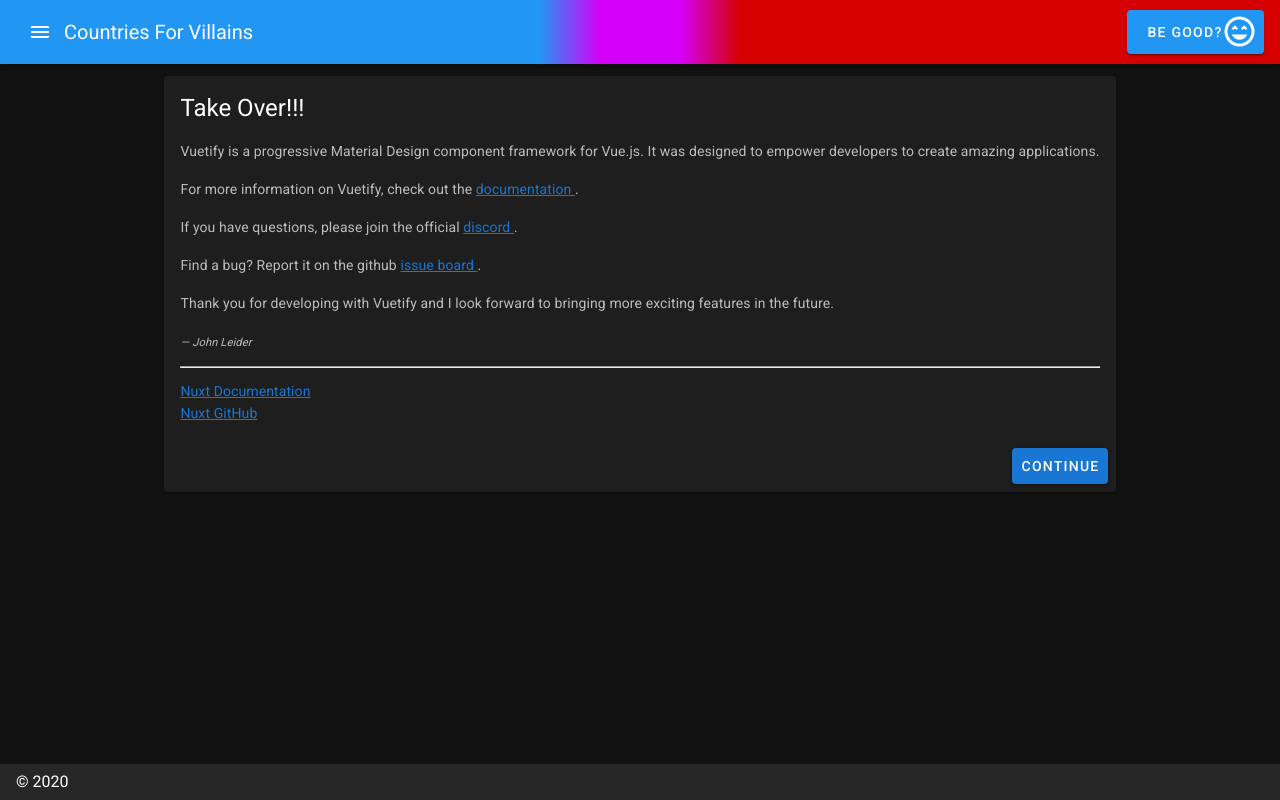
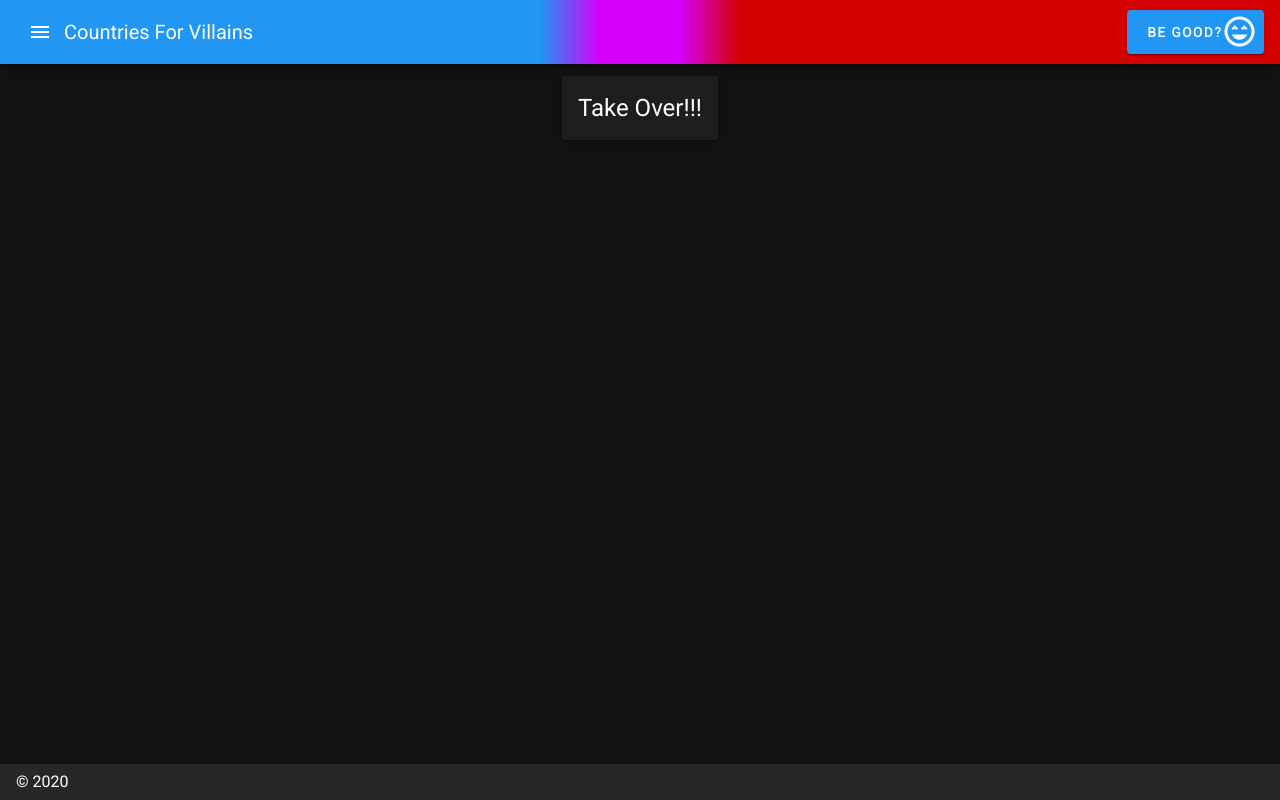
Before and after one commit to Githubpoozas/countries-for-villains, a Nuxt app: page /evil in a window 1280 px wide. Built offline with nearby package versions, Linux system fonts and the light colour scheme.

Commit message:
remove content in evil index, before firebase

```diff
--- a/pages/evil/index.vue
+++ b/pages/evil/index.vue
@@ -5,74 +5,7 @@
         <v-card-title class="headline">
           Take Over!!!
         </v-card-title>
-        <v-card-text>
-          <p>
-            Vuetify is a progressive Material Design component framework for
-            Vue.js. It was designed to empower developers to create amazing
-            applications.
-          </p>
-          <p>
-            For more information on Vuetify, check out the
-            <a
-              href="https://vuetifyjs.com"
-              target="_blank"
-              rel="noopener noreferrer"
-            >
-              documentation </a
-            >.
-          </p>
-          <p>
-            If you have questions, please join the official
-            <a
-              href="https://chat.vuetifyjs.com/"
-              target="_blank"
-              rel="noopener noreferrer"
-              title="chat"
-            >
-              discord </a
-            >.
-          </p>
-          <p>
-            Find a bug? Report it on the github
-            <a
-              href="https://github.com/vuetifyjs/vuetify/issues"
-              target="_blank"
-              rel="noopener noreferrer"
-              title="contribute"
-            >
-              issue board </a
-            >.
-          </p>
-          <p>
-            Thank you for developing with Vuetify and I look forward to bringing
-            more exciting features in the future.
-          </p>
-          <div class="text-xs-right">
-            <em><small>&mdash; John Leider</small></em>
-          </div>
-          <hr class="my-3" />
-          <a
-            href="https://nuxtjs.org/"
-            target="_blank"
-            rel="noopener noreferrer"
-          >
-            Nuxt Documentation
-          </a>
-          <br />
-          <a
-            href="https://github.com/nuxt/nuxt.js"
-            target="_blank"
-            rel="noopener noreferrer"
-          >
-            Nuxt GitHub
-          </a>
-        </v-card-text>
-        <v-card-actions>
-          <v-spacer />
-          <v-btn color="primary" nuxt to="/inspire">
-            Continue
-          </v-btn>
-        </v-card-actions>
+
       </v-card>
     </v-flex>
   </v-layout>
```
